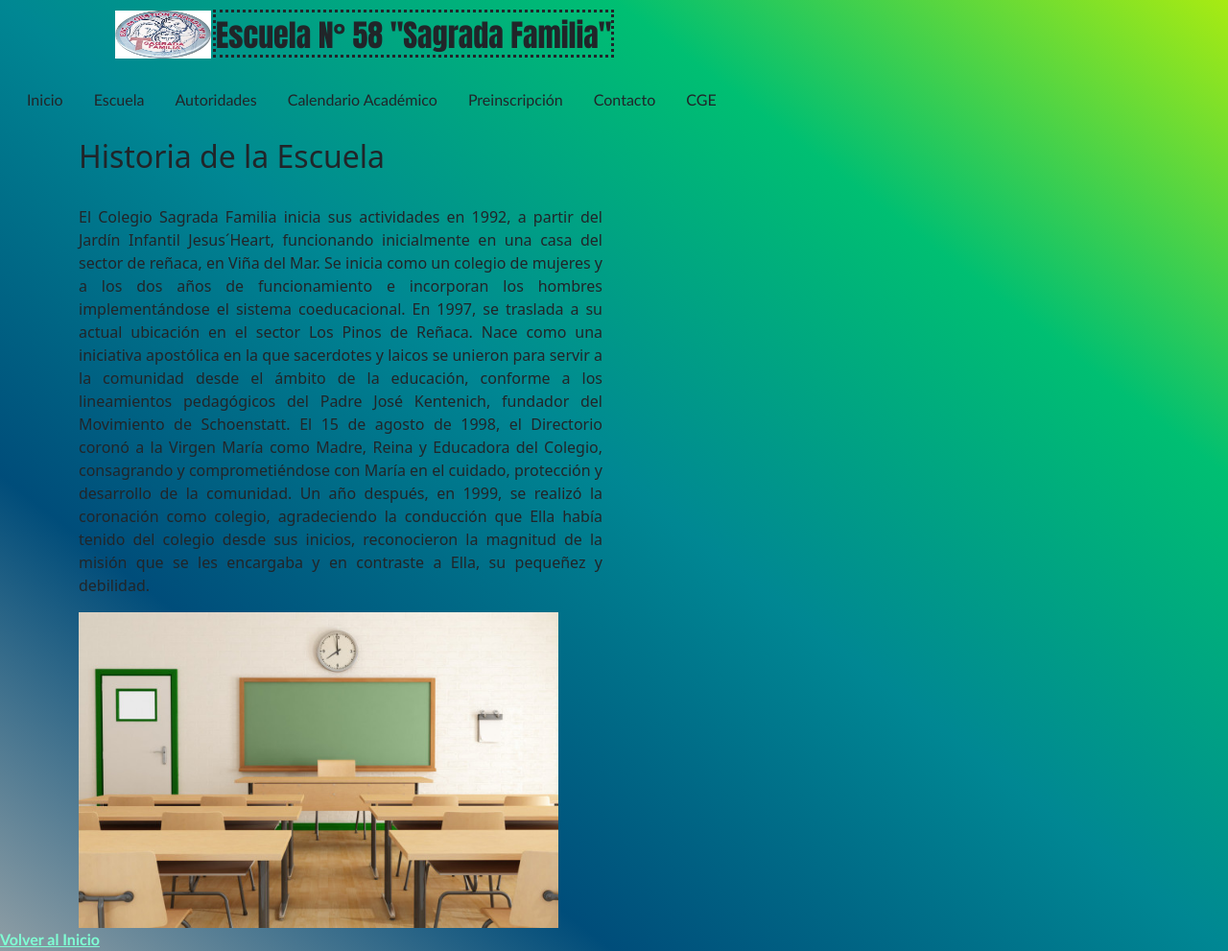
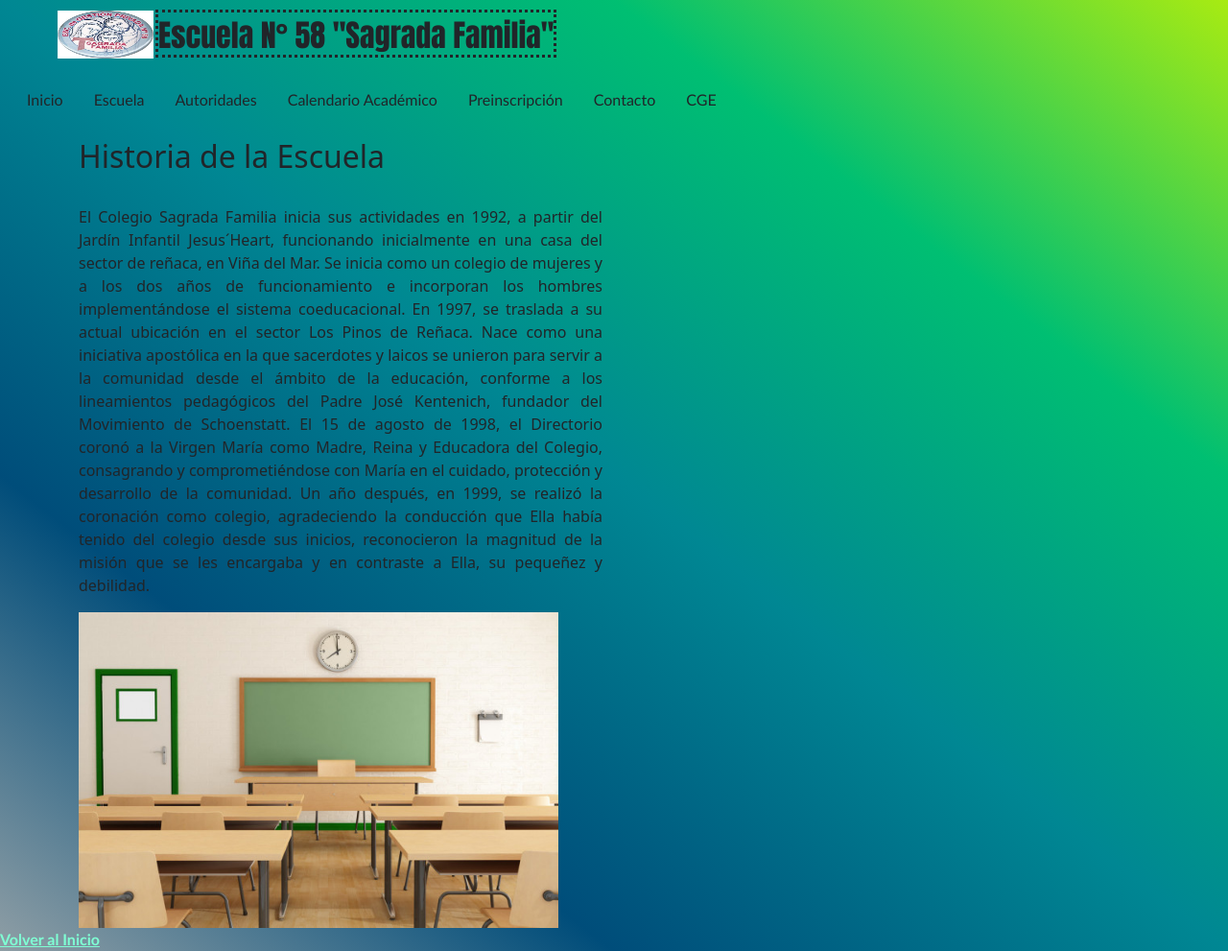
Before and after one commit to cuevagit/proyecto_coderhouse, a website: page vistas/escuela.html in a window 1280 px wide. Shown: the whole page at 96% size. Drawn offline with nearby package versions, Linux system fonts and the light colour scheme.

Commit message:
Tercera entrega Trabajo Final

```diff
--- a/sass/partials/_header.scss
+++ b/sass/partials/_header.scss
@@ -14,7 +14,7 @@ a{
     flex-direction: row;
     left: 2.7cm;
     position: relative;
-    margin-left: 120px;
+    margin-left: 60px;
     font-family:Impact, Haettenschweiler, 'Arial Narrow Bold', sans-serif;
 
     &:hover{
@@ -31,7 +31,7 @@ a{
     position: absolute;
     width: "100px";
     /*height: "50px";*/
-    margin-left: 120px;
+    margin-left: 60px;
 }
 
 
```
Also changed, not shown: css/styles.css.
